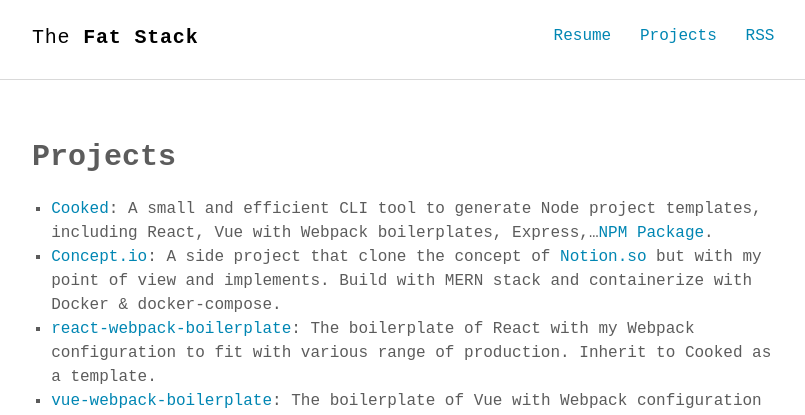
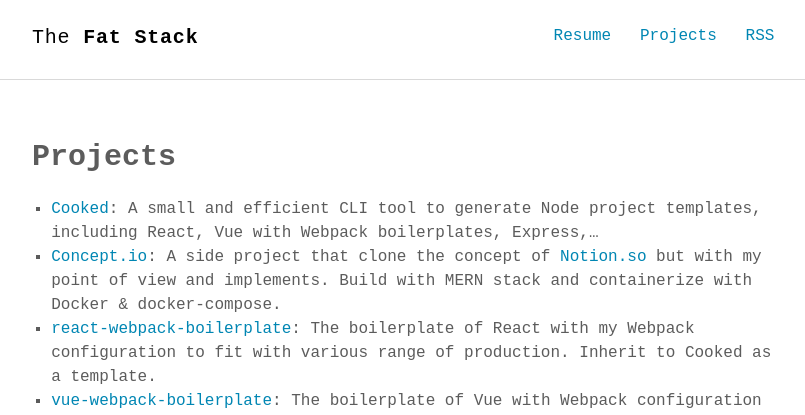
Before and after one commit to bodetaima/bodetaima.github.io, a Jekyll site: the page built from projects.md, in a window 1280 px wide. Shown: the top 415 px of the page, without its empty margins (232-1037 px from the left). Built offline with Jekyll 4.4.1, drawn with Linux system fonts in a browser that asks for light colours; some web fonts are replaced.

Commit message:
minor edit

```diff
--- a/projects.md
+++ b/projects.md
@@ -4,7 +4,7 @@ title: Projects
 permalink: /projects/
 ---
 
-1. <a target="blank" href="https://github.com/bodetaima/cooked">Cooked</a>: A small and efficient CLI tool to generate Node project templates, including React, Vue with Webpack boilerplates, Express,...[NPM Package](https://www.npmjs.com/package/cooked).
+1. <a target="blank" href="https://github.com/bodetaima/cooked">Cooked</a>: A small and efficient CLI tool to generate Node project templates, including React, Vue with Webpack boilerplates, Express,...
 2. <a target="blank" href="https://github.com/bodetaima/concept.io">Concept.io</a>: A side project that clone the concept of [Notion.so](https://notion.so) but with my point of view and implements. Build with MERN stack and containerize with Docker & docker-compose.
 3. <a target="blank" href="https://github.com/bodetaima/react-webpack-boilerplate">react-webpack-boilerplate</a>: The boilerplate of React with my Webpack configuration to fit with various range of production. Inherit to Cooked as a template.
 4. <a target="blank" href="https://github.com/bodetaima/vue-webpack-boilerplate">vue-webpack-boilerplate</a>: The boilerplate of Vue with Webpack configuration to fit with various range of production. Inherit to Cooked as a template.
```
